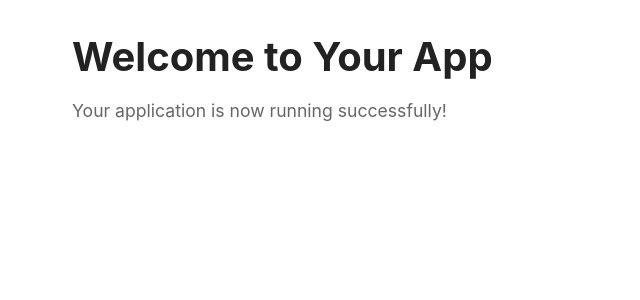
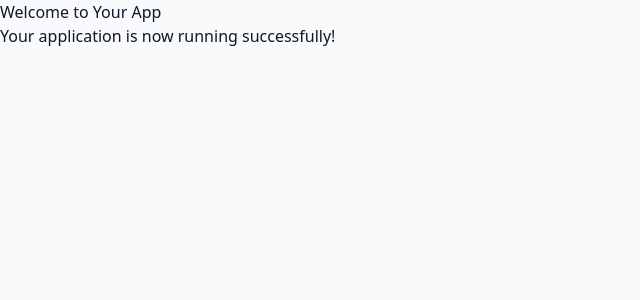
Before and after one commit to HBAGRO/main, a Next.js app: page / in a window 1280 px wide. Shown: the top 300 px of the page, without its empty margins (0-640 px from the left). Built offline with nearby package versions, Linux system fonts and the light colour scheme.

Commit message:
Update globals.css for Tailwind
cgen-caa54b48aae04c5ab226d9194fc478df

```diff
--- a/app/globals.css
+++ b/app/globals.css
@@ -1,37 +1,51 @@
-* {
-  box-sizing: border-box;
-  padding: 0;
-  margin: 0;
-}
+@tailwind base;
+@tailwind components;
+@tailwind utilities;
 
-html,
-body {
-  max-width: 100vw;
-  overflow-x: hidden;
+@layer base {
+  html {
+    @apply antialiased;
   }
 
   body {
-  color: #333;
-  background: #fff;
-  font-family: -apple-system, BlinkMacSystemFont, 'Segoe UI', 'Roboto', 'Oxygen',
-    'Ubuntu', 'Cantarell', 'Fira Sans', 'Droid Sans', 'Helvetica Neue',
-    sans-serif;
+    @apply bg-gray-50 text-gray-900;
+  }
 }
 
-.container {
-  max-width: 1200px;
-  margin: 0 auto;
-  padding: 2rem;
+@layer components {
+  .chat-container {
+    @apply flex flex-col h-screen max-h-screen overflow-hidden;
   }
 
-h1 {
-  font-size: 2.5rem;
-  margin-bottom: 1rem;
-  color: #222;
+  .chat-header {
+    @apply bg-white border-b border-gray-200 p-4 flex items-center justify-between;
   }
 
-p {
-  font-size: 1.1rem;
-  line-height: 1.6;
-  color: #666;
+  .chat-messages {
+    @apply flex-1 overflow-y-auto p-4 space-y-4;
   }
+
+  .chat-input-container {
+    @apply bg-white border-t border-gray-200 p-4;
+  }
+
+  .message-user {
+    @apply bg-blue-500 text-white rounded-lg p-3 ml-auto max-w-xs;
+  }
+
+  .message-assistant {
+    @apply bg-white border border-gray-200 rounded-lg p-3 mr-auto max-w-xs;
+  }
+
+  .sidebar {
+    @apply w-80 bg-white border-r border-gray-200 flex flex-col;
+  }
+
+  .sidebar-header {
+    @apply p-4 border-b border-gray-200;
+  }
+
+  .sidebar-content {
+    @apply flex-1 overflow-y-auto p-4;
+  }
+}
```
Lines whose indentation alone changed are shown as unchanged.
